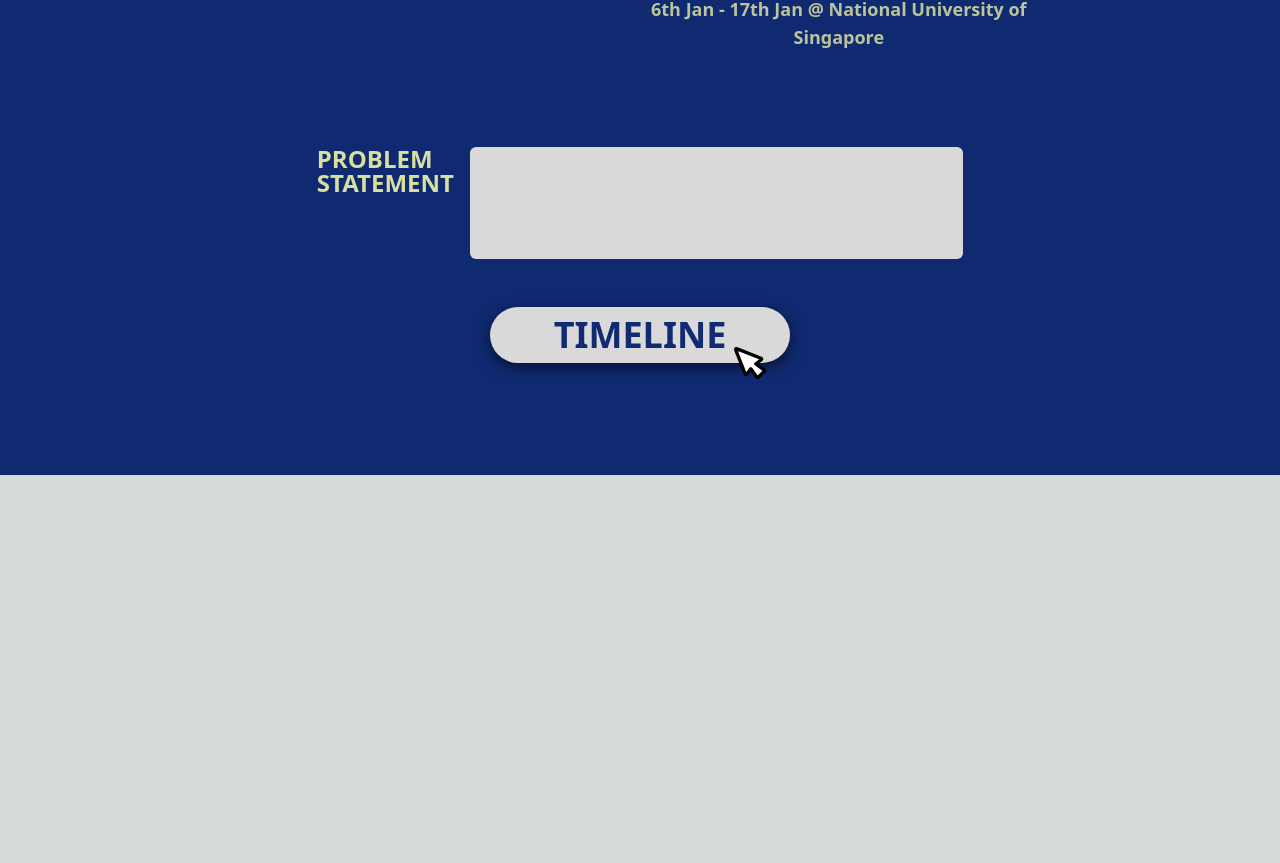
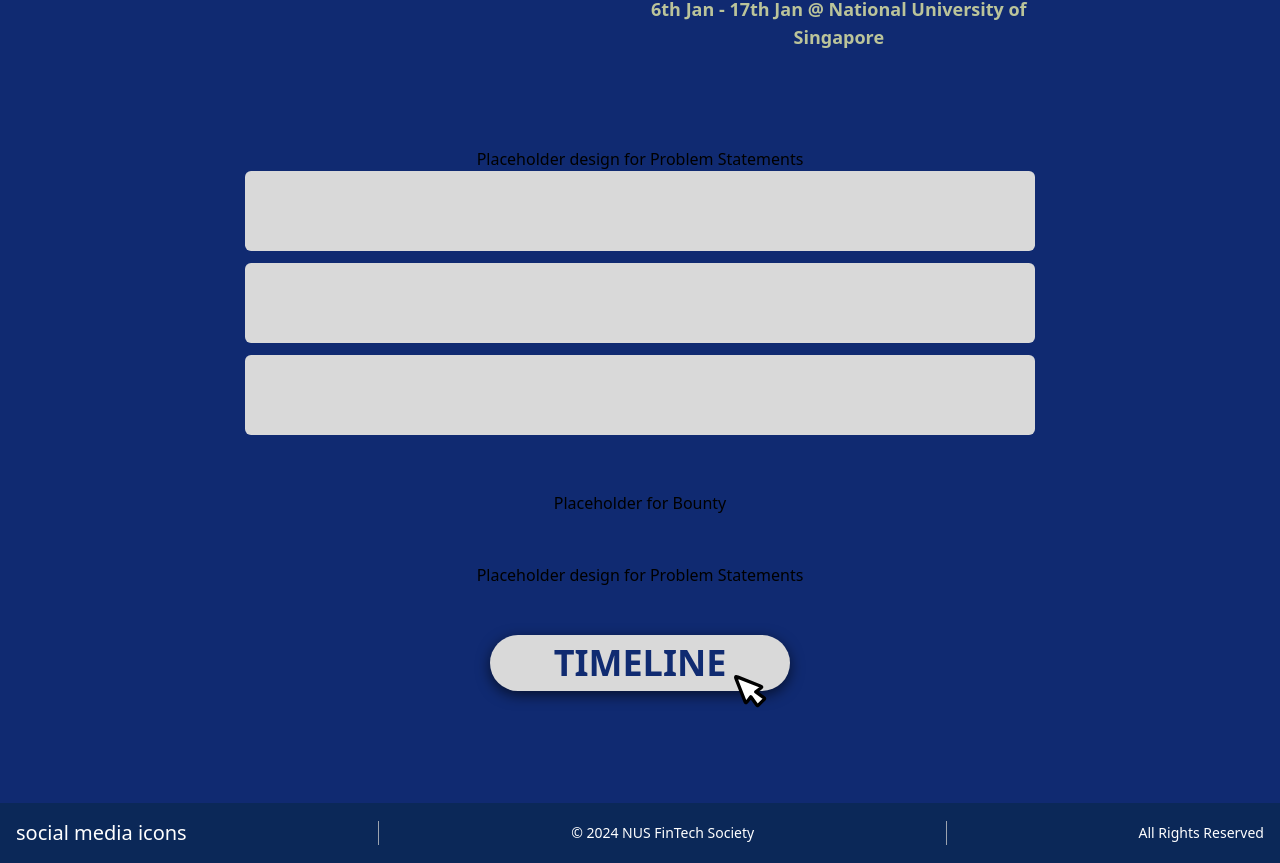
Before and after one commit to NUS-Fintech-Society/SD_Fintech_Summit_2025, a Next.js app: page / in a window 1280 px wide. Shown: the part 517-1380 px from the top of the page. Before the commit the page ends 992 px from the top, so only its background shows below. Built offline with nearby package versions, Linux system fonts and the light colour scheme.

Commit message:
feat: create placeholders for week 12 - exam week sprint

```diff
--- a/src/app/layout.tsx
+++ b/src/app/layout.tsx
@@ -5,6 +5,7 @@ export const metadata = {
 };
 
 import Navbar from "@/components/Navbar";
+import Footer from "@/components/Footer";
 
 export default function RootLayout({
   children,
@@ -16,6 +17,7 @@ export default function RootLayout({
       <body>
         <Navbar />
         {children}
+        <Footer />
       </body>
     </html>
   );
--- a/src/app/page.tsx
+++ b/src/app/page.tsx
@@ -1,17 +1,20 @@
+// HomePage.tsx
 import React from "react";
 import Navbar from "@/components/Navbar";
 import Header from "@/components/home/Header";
-import Countdown from "@/components/home/Countdown";
 import ProblemStatement from "@/components/home/ProblemStatement";
+import Bounty from "@/components/home/Bounty";
+import Prizes from "@/components/home/Prizes";
 import Timeline from "@/components/home/Timeline";
 
-const HomePage = () => {
+const HomePage: React.FC = () => {
   return (
     <div className="bg-custom-background min-h-screen">
       <div className="container mx-auto p-8">
         <Header />
-        {/* <Countdown /> */}
         <ProblemStatement />
+        <Bounty />
+        <Prizes />
         <Timeline />
       </div>
     </div>
--- /dev/null
+++ b/src/components/Footer.tsx
@@ -0,0 +1,33 @@
+// Footer.tsx
+import React from 'react';
+
+const Footer: React.FC = () => {
+  return (
+    <footer className="bg-[#0B2858] text-white py-4">
+      <div className="container mx-auto px-4 flex flex-col md:flex-row items-center justify-center md:justify-between space-y-4 md:space-y-0">
+        {/* Social Media Icons */}
+        <div className="flex space-x-4 text-xl">
+          social media icons
+        </div>
+
+        {/* Divider */}
+        <div className="hidden md:block border-l border-gray-400 h-6"></div>
+
+        {/* Copyright Text */}
+        <div className="text-sm text-center md:text-left">
+          &copy; 2024 NUS FinTech Society
+        </div>
+
+        {/* Divider */}
+        <div className="hidden md:block border-l border-gray-400 h-6"></div>
+
+        {/* Rights Reserved Text */}
+        <div className="text-sm text-center md:text-left">
+          All Rights Reserved
+        </div>
+      </div>
+    </footer>
+  );
+};
+
+export default Footer;
--- /dev/null
+++ b/src/components/home/Bounty.tsx
@@ -0,0 +1,12 @@
+// Bounty.tsx
+import React from 'react';
+
+const Bounty: React.FC = () => {
+  return (
+    <div className="flex flex-col items-center p-4 justify-center rounded-lg mt-6">
+      Placeholder for Bounty
+    </div>
+  );
+};
+
+export default Bounty;
--- /dev/null
+++ b/src/components/home/Prizes.tsx
@@ -0,0 +1,14 @@
+// Prizes.tsx
+import React from 'react';
+import SectionTitle from './SectionTitle';
+
+const Prizes: React.FC = () => {
+  return (
+    <div className="flex flex-col items-center justify-center p-4 my-4">
+    {/* Section Title */}
+    <SectionTitle title="Problem Statements" />
+  </div>
+  );
+};
+
+export default Prizes;
--- a/src/components/home/ProblemStatement.tsx
+++ b/src/components/home/ProblemStatement.tsx
@@ -1,13 +1,19 @@
+// ProblemStatement.tsx
 import React from 'react';
+import SectionTitle from './SectionTitle';
 
-const ProblemStatement = () => {
+const ProblemStatement: React.FC = () => {
   return (
-    <div className="flex flex-col sm:flex-row items-center sm:items-start p-4 justify-center rounded-lg">
-      <div className="flex flex-row sm:flex-col text-center sm:text-left mb-4 sm:mr-4 text-[#D9DFA1]">
-        <span className="text-2xl font-semibold leading-none mr-2 sm:mr-0">PROBLEM</span>
-        <span className="text-2xl font-semibold leading-none">STATEMENT</span>
+    <div className="flex flex-col items-center justify-center p-4 my-4">
+      {/* Section Title */}
+      <SectionTitle title="Problem Statements" />
+
+      {/* Problem Statement Boxes */}
+      <div className="flex flex-col space-y-3 w-full sm:w-8/12">
+        <div className="bg-[#D9D9D9] w-full h-20 rounded-md"></div>
+        <div className="bg-[#D9D9D9] w-full h-20 rounded-md"></div>
+        <div className="bg-[#D9D9D9] w-full h-20 rounded-md"></div>
       </div>
-      <div className="bg-[#D9D9D9] w-full sm:w-5/12 h-28 rounded-md"></div>
     </div>
   );
 };
--- /dev/null
+++ b/src/components/home/SectionTitle.tsx
@@ -0,0 +1,16 @@
+// SectionTitle.tsx
+import React from 'react';
+
+interface SectionTitleProps {
+  title: string;
+}
+
+const SectionTitle: React.FC<SectionTitleProps> = ({ title }) => {
+  return (
+    <div>
+        Placeholder design for {title}
+    </div>
+  );
+};
+
+export default SectionTitle;
```
